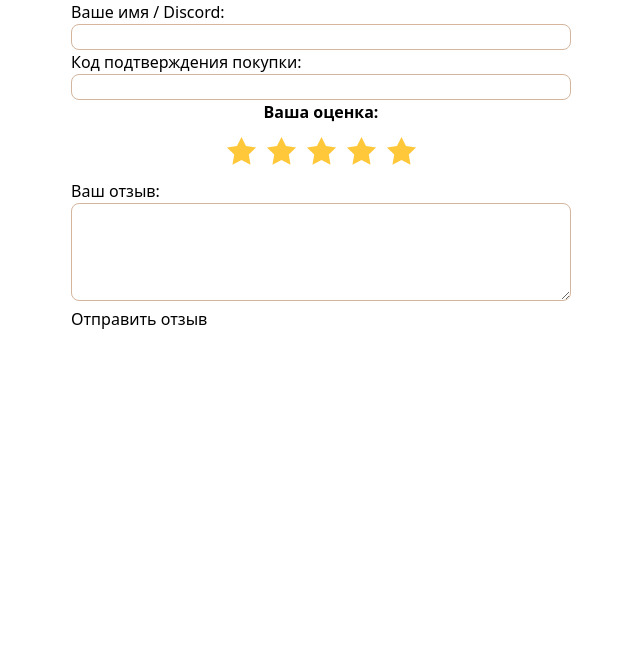
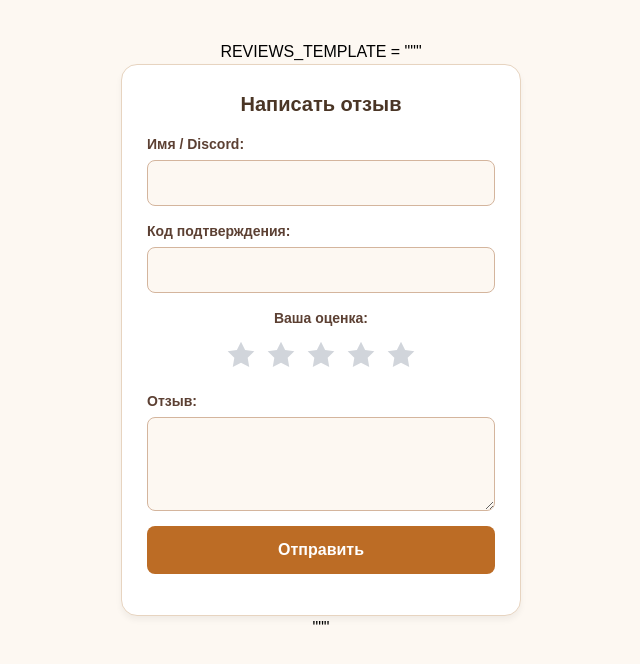
Before and after one commit to dalertwich-design/discord-bot-new, a plain HTML site: page templates/reviews.html in a window 1280 px wide. Shown: the whole page, without its empty margins (319-959 px from the left). Drawn offline with nearby package versions, Linux system fonts and the light colour scheme.

Commit message:
Update reviews.html

```diff
--- a/templates/reviews.html
+++ b/templates/reviews.html
@@ -1,3 +1,4 @@
+REVIEWS_TEMPLATE = """
 <!DOCTYPE html>
 <html lang="ru">
 <head>
@@ -5,41 +6,48 @@
     <title>Отзывы</title>
     <script src="https://cdn.tailwindcss.com"></script>
     <style>
-        /* Стили для формы */
-        .rating { display: flex; flex-direction: row-reverse; justify-content: center; gap: 5px; margin: 10px 0; }
+        body { background-color: #fdf8f2; font-family: sans-serif; display: flex; flex-direction: column; align-items: center; padding: 40px 20px; }
+        .form-container { background: white; padding: 25px; border-radius: 16px; border: 1px solid #e7d4c0; width: 100%; max-width: 400px; box-shadow: 0 4px 6px rgba(0,0,0,0.05); }
+
+        /* Простой и стабильный рейтинг без row-reverse */
+        .rating { display: flex; justify-content: center; gap: 8px; margin: 10px 0 20px 0; direction: rtl; }
         .rating input { display: none; }
-        .rating label { cursor: pointer; color: #ccc; transition: color 0.2s; }
-        .rating input:checked ~ label, .rating label:hover, .rating label:hover ~ label { color: #ffc73a; }
-        .rating svg { width: 35px; height: 35px; fill: currentColor; }
+        .rating label { cursor: pointer; color: #d1d5db; transition: color 0.2s; }
+        .rating input:checked ~ label,
+        .rating label:hover,
+        .rating label:hover ~ label { color: #f59e0b; }
+        .rating svg { width: 32px; height: 32px; fill: currentColor; }
 
-        /* Исправление расположения блока */
-        .form-container { width: 100%; max-width: 500px; margin: 0 auto; }
-        input, textarea { width: 100%; padding: 10px; margin-bottom: 15px; border: 1px solid #d4b59d; border-radius: 8px; }
+        input[type="text"], textarea { width: 100%; padding: 10px; margin: 5px 0 15px 0; border: 1px solid #d4b59d; border-radius: 8px; background: #fdf8f2; box-sizing: border-box; }
+        button { background: #bc6c25; color: white; padding: 12px; width: 100%; border-radius: 8px; border: none; cursor: pointer; font-weight: bold; }
+        button:hover { background: #a35d20; }
     </style>
 </head>
 <body>
     <div class="form-container">
-        <form id="review-form" action="/add-review" method="POST">
-            <label>Ваше имя / Discord:</label>
+        <h2 class="text-center font-bold text-xl mb-4" style="color: #4a3525;">Написать отзыв</h2>
+        <form action="/add-review" method="POST">
+            <label style="font-weight: 600; font-size: 14px; color: #5c4033;">Имя / Discord:</label>
             <input type="text" name="username" required>
 
-            <label>Код подтверждения покупки:</label>
+            <label style="font-weight: 600; font-size: 14px; color: #5c4033;">Код подтверждения:</label>
             <input type="text" name="code" required>
 
-            <label class="block text-center font-bold">Ваша оценка:</label>
+            <label style="font-weight: 600; font-size: 14px; display: block; text-align: center; color: #5c4033;">Ваша оценка:</label>
             <div class="rating">
-                <input type="radio" id="s5" name="rating" value="5" checked><label for="s5"><svg viewBox="0 0 24 24"><path d="M12 2l3.09 6.26L22 9.27l-5 4.87 1.18 6.88L12 17.77l-6.18 3.25L7 14.14 2 9.27l6.91-1.01L12 2z"/></svg></label>
-                <input type="radio" id="s4" name="rating" value="4"><label for="s4"><svg viewBox="0 0 24 24"><path d="M12 2l3.09 6.26L22 9.27l-5 4.87 1.18 6.88L12 17.77l-6.18 3.25L7 14.14 2 9.27l6.91-1.01L12 2z"/></svg></label>
-                <input type="radio" id="s3" name="rating" value="3"><label for="s3"><svg viewBox="0 0 24 24"><path d="M12 2l3.09 6.26L22 9.27l-5 4.87 1.18 6.88L12 17.77l-6.18 3.25L7 14.14 2 9.27l6.91-1.01L12 2z"/></svg></label>
-                <input type="radio" id="s2" name="rating" value="2"><label for="s2"><svg viewBox="0 0 24 24"><path d="M12 2l3.09 6.26L22 9.27l-5 4.87 1.18 6.88L12 17.77l-6.18 3.25L7 14.14 2 9.27l6.91-1.01L12 2z"/></svg></label>
-                <input type="radio" id="s1" name="rating" value="1"><label for="s1"><svg viewBox="0 0 24 24"><path d="M12 2l3.09 6.26L22 9.27l-5 4.87 1.18 6.88L12 17.77l-6.18 3.25L7 14.14 2 9.27l6.91-1.01L12 2z"/></svg></label>
+                <input type="radio" id="star5" name="rating" value="5"><label for="star5"><svg viewBox="0 0 24 24"><path d="M12 2l3.09 6.26L22 9.27l-5 4.87 1.18 6.88L12 17.77l-6.18 3.25L7 14.14 2 9.27l6.91-1.01L12 2z"/></svg></label>
+                <input type="radio" id="star4" name="rating" value="4"><label for="star4"><svg viewBox="0 0 24 24"><path d="M12 2l3.09 6.26L22 9.27l-5 4.87 1.18 6.88L12 17.77l-6.18 3.25L7 14.14 2 9.27l6.91-1.01L12 2z"/></svg></label>
+                <input type="radio" id="star3" name="rating" value="3"><label for="star3"><svg viewBox="0 0 24 24"><path d="M12 2l3.09 6.26L22 9.27l-5 4.87 1.18 6.88L12 17.77l-6.18 3.25L7 14.14 2 9.27l6.91-1.01L12 2z"/></svg></label>
+                <input type="radio" id="star2" name="rating" value="2"><label for="star2"><svg viewBox="0 0 24 24"><path d="M12 2l3.09 6.26L22 9.27l-5 4.87 1.18 6.88L12 17.77l-6.18 3.25L7 14.14 2 9.27l6.91-1.01L12 2z"/></svg></label>
+                <input type="radio" id="star1" name="rating" value="1"><label for="star1"><svg viewBox="0 0 24 24"><path d="M12 2l3.09 6.26L22 9.27l-5 4.87 1.18 6.88L12 17.77l-6.18 3.25L7 14.14 2 9.27l6.91-1.01L12 2z"/></svg></label>
             </div>
 
-            <label>Ваш отзыв:</label>
-            <textarea name="text" rows="4" required></textarea>
+            <label style="font-weight: 600; font-size: 14px; color: #5c4033;">Отзыв:</label>
+            <textarea name="text" rows="3" required></textarea>
 
-            <button type="submit">Отправить отзыв</button>
+            <button type="submit">Отправить</button>
         </form>
     </div>
 </body>
 </html>
+"""
```
